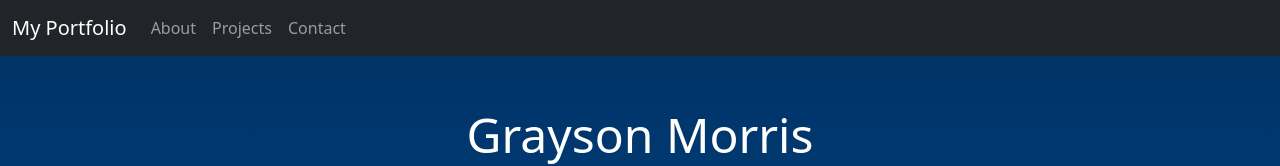
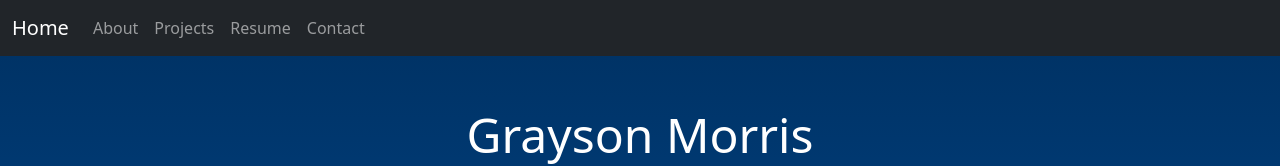
Before and after one commit to GraysonMor31/GraysonMor31.github.io, a React (Create React App) app: page / in a window 1280 px wide. Shown: the top 166 px of the page. Built offline with nearby package versions, Linux system fonts and the light colour scheme.

Commit message:
Fixing the navbar

```diff
--- a/src/components/navbar.js
+++ b/src/components/navbar.js
@@ -10,19 +10,22 @@ function ResponsiveNavbar() {
 
   return (
     <Navbar color="dark" dark expand="md">
-      <NavbarBrand href="/">My Portfolio</NavbarBrand>
+      <NavbarBrand href="/">Home</NavbarBrand>
       <NavbarToggler onClick={toggle} />
       <Collapse isOpen={isOpen} navbar>
         <Nav className="ml-auto" navbar>
           {/* Standard Nav Items for large screens */}
           <NavItem>
-            <NavLink href="/about">About</NavLink>
+            <NavLink href="/About">About</NavLink>
           </NavItem>
           <NavItem>
-            <NavLink href="/projects">Projects</NavLink>
+            <NavLink href="/Projects">Projects</NavLink>
           </NavItem>
           <NavItem>
-            <NavLink href="/contact">Contact</NavLink>
+            <NavLink href="/Resume">Resume</NavLink>
+          </NavItem>
+          <NavItem>
+            <NavLink href="/Contact">Contact</NavLink>
           </NavItem>
 
           {/* Dropdown for small screens */}
@@ -32,6 +35,7 @@ function ResponsiveNavbar() {
               <DropdownMenu>
                 <DropdownItem href="/about">About</DropdownItem>
                 <DropdownItem href="/projects">Projects</DropdownItem>
+                <DropdownItem href="/resume">Resume</DropdownItem>
                 <DropdownItem href="/contact">Contact</DropdownItem>
               </DropdownMenu>
             </Dropdown>
```
